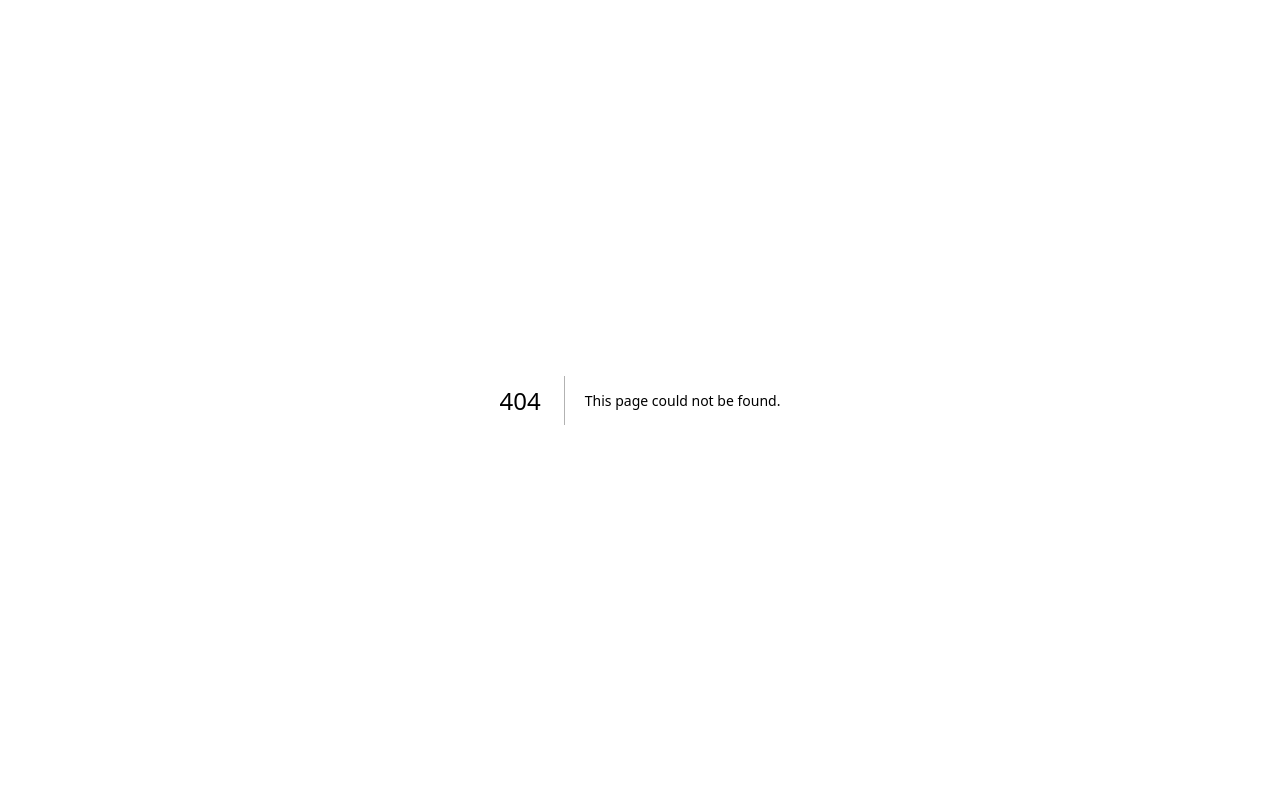
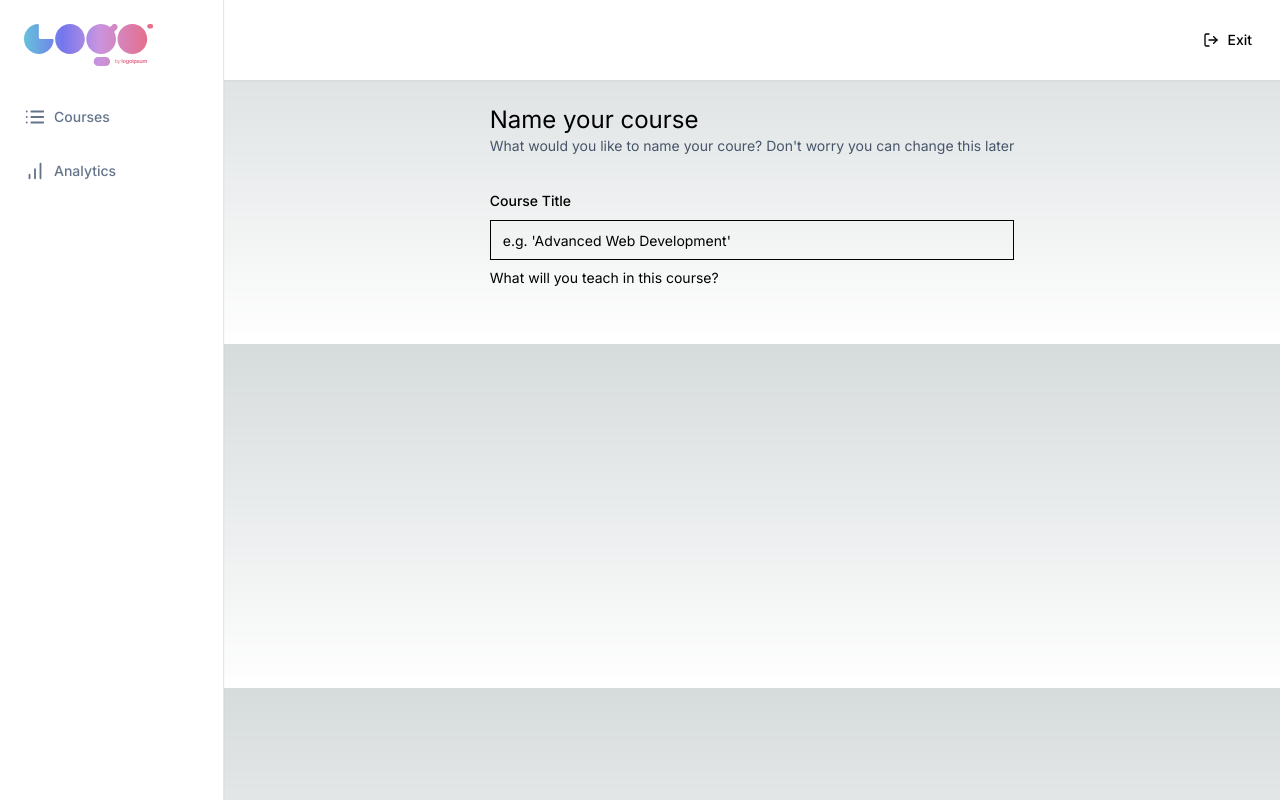
Before and after one commit to mikaelowenn/lms-tutorial, a Next.js app: page /teacher/create in a window 1280 px wide. Before the commit this address had no page. Built offline with nearby package versions, Linux system fonts and the light colour scheme.

Commit message:
Added teacher mode

```diff
--- a/app/(dashboard)/(route)/teacher/courses/page.tsx
+++ b/app/(dashboard)/(route)/teacher/courses/page.tsx
@@ -1,7 +1,14 @@
+import { Button } from "@/components/ui/button";
+import Link from "next/link";
+
 const TeacherPage = () => {
     return (
-        <div>
-            Courses Page
+        <div className="p-6">
+            <Link href="/teacher/create">
+            <Button>
+                New Course
+            </Button>
+            </Link>
         </div>
      );
 }
--- /dev/null
+++ b/app/(dashboard)/(route)/teacher/create/page.tsx
@@ -0,0 +1,85 @@
+"use client"
+
+import * as z from "zod"
+import axios from "axios"
+import {zodResolver} from "@hookform/resolvers/zod"
+import { useForm } from "react-hook-form";
+
+import{
+    Form,
+    FormControl,
+    FormField,
+    FormLabel,
+    FormMessage,
+    FormItem,
+    FormDescription,
+}from "@/components/ui/form"
+
+import { Button } from "@/components/ui/button";
+import { Input } from "@/components/ui/input";
+
+const formSchema =z.object({
+    title:z.string().min(1,{
+        message:"Title is required",
+    }),
+})
+
+const CreatePage = () => {
+    const form =useForm<z.infer<typeof formSchema>>({
+        resolver: zodResolver(formSchema),
+        defaultValues:{
+            title:""
+        }
+    });
+
+    const {isSubmitting, isValid } = form.formState
+    const onSubmit = (values:z.infer<typeof formSchema>) => {
+        console.log(values);
+    }
+    return (
+        <div className="max-w-5xl mx-auto flex md:items-center md:justify-center h-full p-6 pt-1000 ">
+            <div>
+                <h1 className="text-2xl">
+                    Name your course
+                </h1>
+                <p className="text-sm text-slate-600">
+                    What would you like to name your coure? Don't worry you can change this later
+                </p>
+                <Form {...form}>
+                    <form
+                    onSubmit={form.handleSubmit(onSubmit)}
+                    className="space-y-8 mt-8"
+                    >
+                        <FormField
+                        control={form.control}
+                        name="title"
+                        render= {({field }) =>(
+                            <FormItem>
+                                <FormLabel>
+                                    Course Title
+                                </FormLabel>
+                                <FormControl>
+                                    <Input
+                                    disabled={isSubmitting}
+                                    placeholder="e.g. 'Advanced Web Development'"
+                                    {...field}
+                                    />
+                                </FormControl>
+                                <FormDescription>
+                                    What will you teach in this course?
+                                </FormDescription>
+                                <FormMessage/>
+                            </FormItem>
+                        )}
+                        />
+                        <div className="flex items-center gap-x-2">
+
+                        </div>
+                    </form>
+                </Form>
+            </div>
+        </div>
+     );
+}
+
+export default CreatePage;
--- a/app/(dashboard)/_components/navbar.tsx
+++ b/app/(dashboard)/_components/navbar.tsx
@@ -3,7 +3,7 @@
 
 export const Navbar =() => {
     return(
-        <div className="p-4 border-b h-full flex items-center bg-white shadow-sm">
+        <div className="p-4 border-w h-full flex items-center bg-white shadow-sm sticky top-0">
             <MobileSidebar/>
             <NavbarRoutes/>
         </div>
--- a/app/(dashboard)/layout.tsx
+++ b/app/(dashboard)/layout.tsx
@@ -6,13 +6,13 @@
 }:{children:React.ReactNode;}) => {
     return (
         <div className="h-full">
-            <div className="h-[80px] md:pl-56 fixed inset-y-0 w-full z-50">
+            <div className="h-[80px] md:pl-56 fixed inset-y-100 w-full z-50 ">
                 <Navbar/>
             </div>
             <div className="hidden md:flex h-full w-56 flex-col fixed inset-y-0 z-50">
             <Sidebar/>
             </div>
-            <main className="md:pl-56 pt-[80] h-full">
+            <main className="md:pl-56 pt-[80px] h-full">
             {children}
             </main>
         </div>
--- /dev/null
+++ b/src/components/ui/form.tsx
@@ -0,0 +1,176 @@
+import * as React from "react"
+import * as LabelPrimitive from "@radix-ui/react-label"
+import { Slot } from "@radix-ui/react-slot"
+import {
+  Controller,
+  ControllerProps,
+  FieldPath,
+  FieldValues,
+  FormProvider,
+  useFormContext,
+} from "react-hook-form"
+
+import { cn } from "../../../lib/utils"
+import { Label } from "@/components/ui/label"
+
+const Form = FormProvider
+
+type FormFieldContextValue<
+  TFieldValues extends FieldValues = FieldValues,
+  TName extends FieldPath<TFieldValues> = FieldPath<TFieldValues>
+> = {
+  name: TName
+}
+
+const FormFieldContext = React.createContext<FormFieldContextValue>(
+  {} as FormFieldContextValue
+)
+
+const FormField = <
+  TFieldValues extends FieldValues = FieldValues,
+  TName extends FieldPath<TFieldValues> = FieldPath<TFieldValues>
+>({
+  ...props
+}: ControllerProps<TFieldValues, TName>) => {
+  return (
+    <FormFieldContext.Provider value={{ name: props.name }}>
+      <Controller {...props} />
+    </FormFieldContext.Provider>
+  )
+}
+
+const useFormField = () => {
+  const fieldContext = React.useContext(FormFieldContext)
+  const itemContext = React.useContext(FormItemContext)
+  const { getFieldState, formState } = useFormContext()
+
+  const fieldState = getFieldState(fieldContext.name, formState)
+
+  if (!fieldContext) {
+    throw new Error("useFormField should be used within <FormField>")
+  }
+
+  const { id } = itemContext
+
+  return {
+    id,
+    name: fieldContext.name,
+    formItemId: `${id}-form-item`,
+    formDescriptionId: `${id}-form-item-description`,
+    formMessageId: `${id}-form-item-message`,
+    ...fieldState,
+  }
+}
+
+type FormItemContextValue = {
+  id: string
+}
+
+const FormItemContext = React.createContext<FormItemContextValue>(
+  {} as FormItemContextValue
+)
+
+const FormItem = React.forwardRef<
+  HTMLDivElement,
+  React.HTMLAttributes<HTMLDivElement>
+>(({ className, ...props }, ref) => {
+  const id = React.useId()
+
+  return (
+    <FormItemContext.Provider value={{ id }}>
+      <div ref={ref} className={cn("space-y-2", className)} {...props} />
+    </FormItemContext.Provider>
+  )
+})
+FormItem.displayName = "FormItem"
+
+const FormLabel = React.forwardRef<
+  React.ElementRef<typeof LabelPrimitive.Root>,
+  React.ComponentPropsWithoutRef<typeof LabelPrimitive.Root>
+>(({ className, ...props }, ref) => {
+  const { error, formItemId } = useFormField()
+
+  return (
+    <Label
+      ref={ref}
+      className={cn(error && "text-destructive", className)}
+      htmlFor={formItemId}
+      {...props}
+    />
+  )
+})
+FormLabel.displayName = "FormLabel"
+
+const FormControl = React.forwardRef<
+  React.ElementRef<typeof Slot>,
+  React.ComponentPropsWithoutRef<typeof Slot>
+>(({ ...props }, ref) => {
+  const { error, formItemId, formDescriptionId, formMessageId } = useFormField()
+
+  return (
+    <Slot
+      ref={ref}
+      id={formItemId}
+      aria-describedby={
+        !error
+          ? `${formDescriptionId}`
+          : `${formDescriptionId} ${formMessageId}`
+      }
+      aria-invalid={!!error}
+      {...props}
+    />
+  )
+})
+FormControl.displayName = "FormControl"
+
+const FormDescription = React.forwardRef<
+  HTMLParagraphElement,
+  React.HTMLAttributes<HTMLParagraphElement>
+>(({ className, ...props }, ref) => {
+  const { formDescriptionId } = useFormField()
+
+  return (
+    <p
+      ref={ref}
+      id={formDescriptionId}
+      className={cn("text-sm text-muted-foreground", className)}
+      {...props}
+    />
+  )
+})
+FormDescription.displayName = "FormDescription"
+
+const FormMessage = React.forwardRef<
+  HTMLParagraphElement,
+  React.HTMLAttributes<HTMLParagraphElement>
+>(({ className, children, ...props }, ref) => {
+  const { error, formMessageId } = useFormField()
+  const body = error ? String(error?.message) : children
+
+  if (!body) {
+    return null
+  }
+
+  return (
+    <p
+      ref={ref}
+      id={formMessageId}
+      className={cn("text-sm font-medium text-destructive", className)}
+      {...props}
+    >
+      {body}
+    </p>
+  )
+})
+FormMessage.displayName = "FormMessage"
+
+export {
+  useFormField,
+  Form,
+  FormItem,
+  FormLabel,
+  FormControl,
+  FormDescription,
+  FormMessage,
+  FormField,
+}
--- /dev/null
+++ b/src/components/ui/input.tsx
@@ -0,0 +1,25 @@
+import * as React from "react"
+
+import { cn } from "../../../lib/utils"
+
+export interface InputProps
+  extends React.InputHTMLAttributes<HTMLInputElement> {}
+
+const Input = React.forwardRef<HTMLInputElement, InputProps>(
+  ({ className, type, ...props }, ref) => {
+    return (
+      <input
+        type={type}
+        className={cn(
+          "flex h-10 w-full rounded-md border border-input bg-background px-3 py-2 text-sm ring-offset-background file:border-0 file:bg-transparent file:text-sm file:font-medium placeholder:text-muted-foreground focus-visible:outline-none focus-visible:ring-2 focus-visible:ring-ring focus-visible:ring-offset-2 disabled:cursor-not-allowed disabled:opacity-50",
+          className
+        )}
+        ref={ref}
+        {...props}
+      />
+    )
+  }
+)
+Input.displayName = "Input"
+
+export { Input }
--- /dev/null
+++ b/src/components/ui/label.tsx
@@ -0,0 +1,26 @@
+"use client"
+
+import * as React from "react"
+import * as LabelPrimitive from "@radix-ui/react-label"
+import { cva, type VariantProps } from "class-variance-authority"
+
+import { cn } from "../../../lib/utils"
+
+const labelVariants = cva(
+  "text-sm font-medium leading-none peer-disabled:cursor-not-allowed peer-disabled:opacity-70"
+)
+
+const Label = React.forwardRef<
+  React.ElementRef<typeof LabelPrimitive.Root>,
+  React.ComponentPropsWithoutRef<typeof LabelPrimitive.Root> &
+    VariantProps<typeof labelVariants>
+>(({ className, ...props }, ref) => (
+  <LabelPrimitive.Root
+    ref={ref}
+    className={cn(labelVariants(), className)}
+    {...props}
+  />
+))
+Label.displayName = LabelPrimitive.Root.displayName
+
+export { Label }
```
Also changed, not shown: package.json (+6 -1 lines), 1 other file (tests, documents, lock files or other folders).
